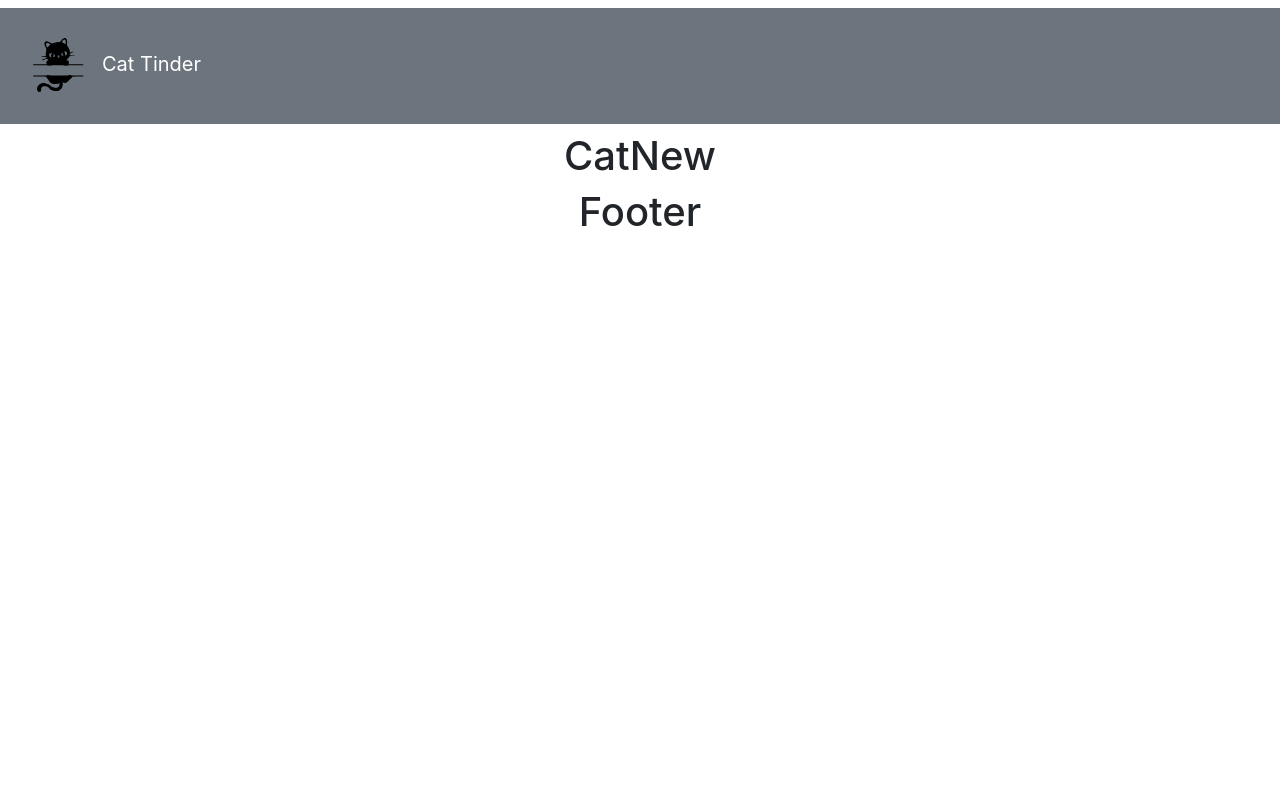
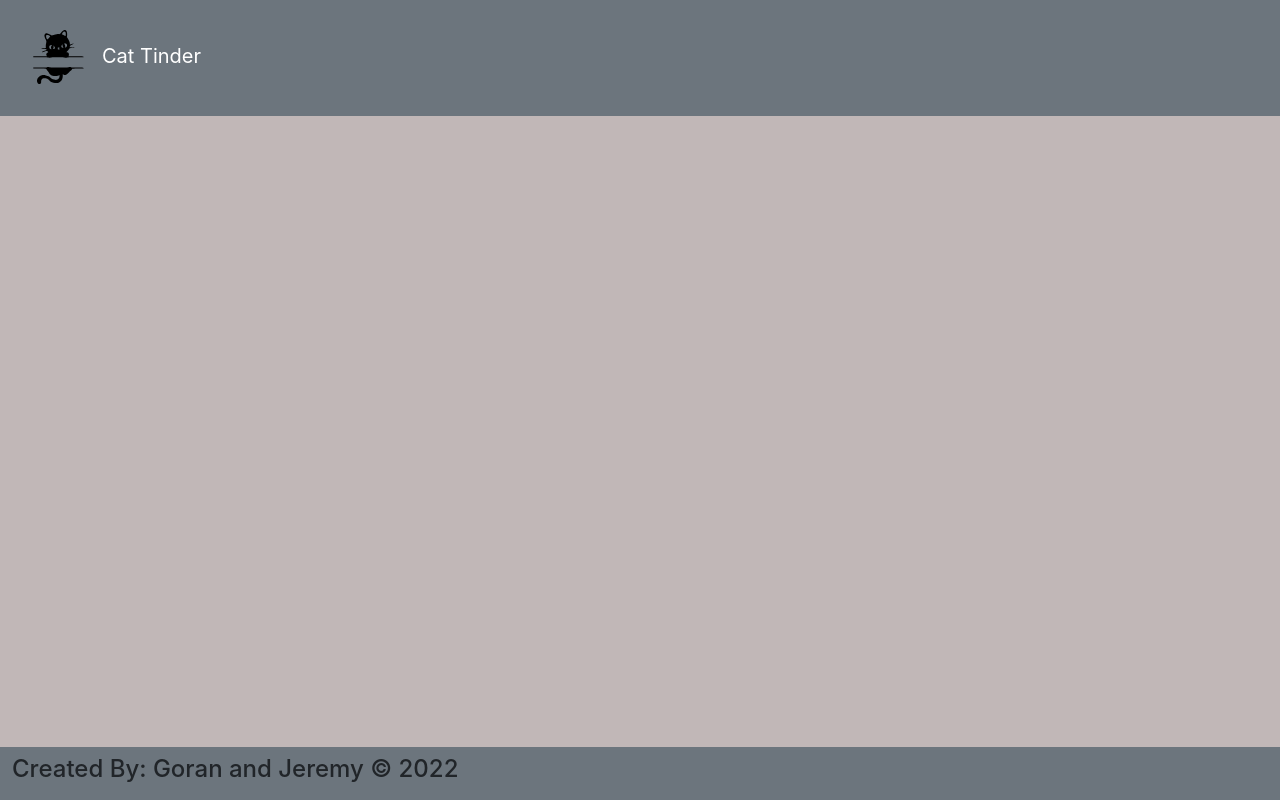
Before and after one commit to JeremyDuncan/cat-tinder-frontend-higher-order-coders, a React (Create React App) app: page /catnew in a window 1280 px wide. Built offline with nearby package versions, Linux system fonts and the light colour scheme.

Commit message:
added footer bar

```diff
--- a/public/index.html
+++ b/public/index.html
@@ -7,7 +7,7 @@
     <meta name="theme-color" content="#000000" />
     <meta
       name="description"
-      content="Web site created using create-react-app"
+      content="This is Goran and Jeremy's Cat Tinder Page"
     />
     <link rel="apple-touch-icon" href="%PUBLIC_URL%/logo192.png" />
     <!--
@@ -24,7 +24,7 @@
       work correctly both with client-side routing and a non-root public URL.
       Learn how to configure a non-root public URL by running `npm run build`.
     -->
-    <title>React App</title>
+    <title>Cat Tinder</title>
   </head>
   <body>
     <noscript>You need to enable JavaScript to run this app.</noscript>
--- a/src/App.css
+++ b/src/App.css
@@ -1,3 +1,12 @@
 .App {
   text-align: center;
+  display: flex;
+  flex-direction: column;
 }
+
+body {
+  background-color: rgb(193, 183, 183);
+}
+footer {
+  margin-top: 10rem;
+}
--- a/src/App.js
+++ b/src/App.js
@@ -14,8 +14,9 @@ import mockCats from "./mockCats";
 
 const App = () => {
   return (
-    <div>
+    <>
       <Header />
+      <div className="App">
         <Routes>
           <Route path="/" element={<Home />} />
           <Route path="/catindex" element={<CatIndex />} />
@@ -24,8 +25,9 @@ const App = () => {
           <Route path="/catedit" element={<CatEdit />} />
           <Route path="*" element={<NotFound />} />
         </Routes>
+      </div>
       <Footer />
-    </div>
+    </>
   );
 };
 
--- a/src/components/Footer.js
+++ b/src/components/Footer.js
@@ -1,11 +1,11 @@
-import React from 'react'
-
+import React from 'react';
+import { Navbar, NavbarBrand } from "reactstrap";
 const Footer = () => {
 
   return (
-    <div>
-      <h1>Footer</h1>
-    </div>
+    <Navbar className="my-auto" color="secondary" dark fixed="bottom">
+     <h4>Created By: Goran and Jeremy &copy; 2022</h4>
+    </Navbar>
   )
 }
 
--- a/src/components/Header.js
+++ b/src/components/Header.js
@@ -5,16 +5,18 @@ import logo from "../assets/cat_logo.svg";
 const Header = () => {
   return (
     <div>
-      <Navbar className="my-2" color="secondary" dark>
+      <Navbar className="my-auto" color="secondary" dark fixed="top">
         <NavbarBrand href="/">
-        <img
+          <img
             alt="logo"
             src={logo}
             style={{
               height: 90,
               width: 90,
             }}
-          />Cat Tinder</NavbarBrand>
+          />
+          Cat Tinder
+        </NavbarBrand>
       </Navbar>
     </div>
   );
--- a/src/index.js
+++ b/src/index.js
@@ -9,9 +9,7 @@ const root = ReactDOM.createRoot(document.getElementById("root"));
 root.render(
   <React.StrictMode>
     <BrowserRouter>
-      <div className="App">
-        <App />
-      </div>
+      <App />
     </BrowserRouter>
   </React.StrictMode>
 );
```
Lines whose indentation alone changed are shown as unchanged.
